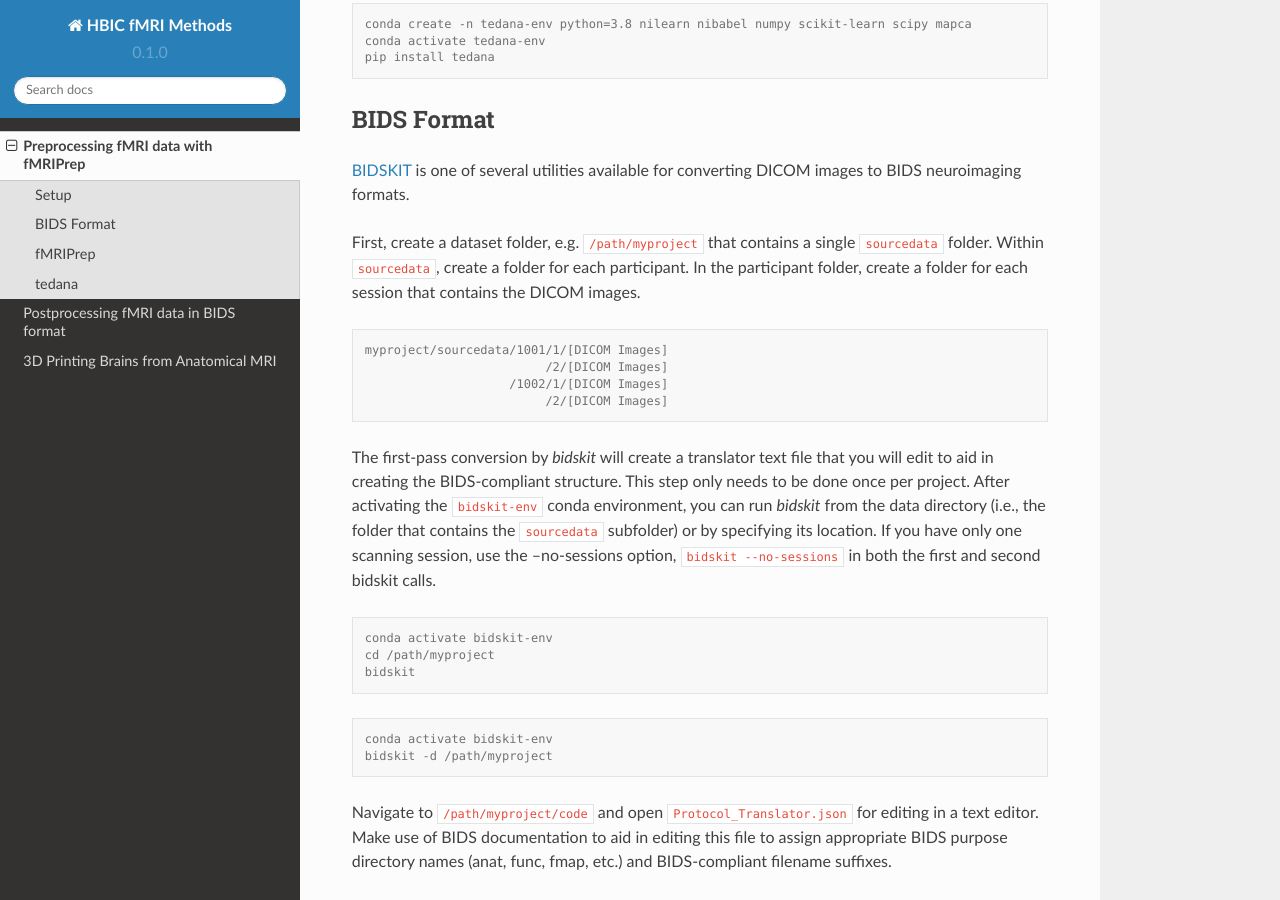
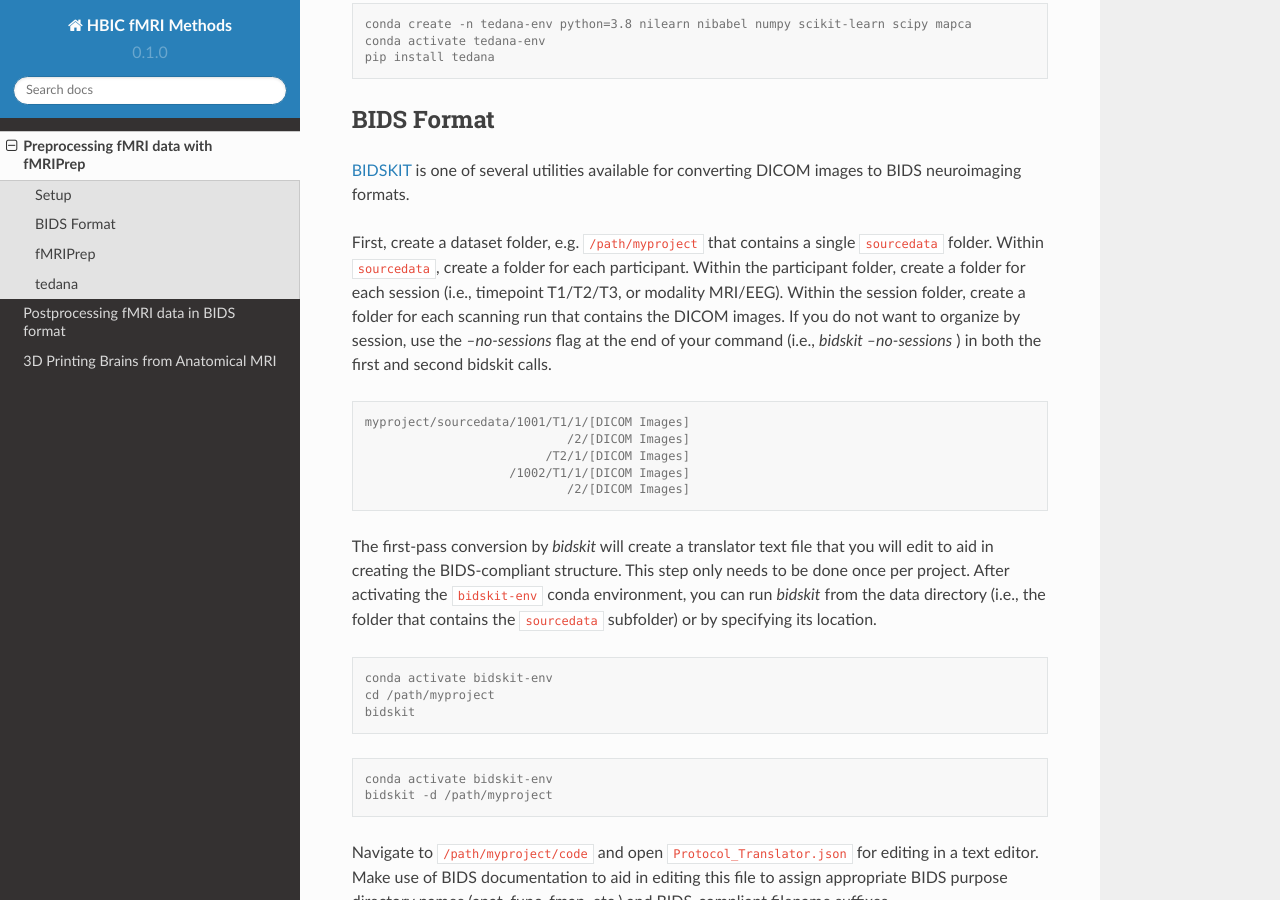
Before and after one commit to jbartolotti/fmri-methods, a Sphinx documentation site: the page built from docs/source/fmriprep.rst, in a window 1280 px wide and 900 px high, scrolled down 807 px. Built offline with Sphinx 7.4.7 and the Read the Docs theme 2.0.0, drawn with Linux system fonts in a browser that asks for light colours.

Commit message:
Update fmriprep.rst session level

```diff
--- a/docs/source/fmriprep.rst
+++ b/docs/source/fmriprep.rst
@@ -46,16 +46,18 @@ BIDS Format
 
 `BIDSKIT <https://github.com/jmtyszka/bidskit/tree/master>`_ is one of several utilities available for converting DICOM images to BIDS neuroimaging formats.
 
-First, create a dataset folder, e.g. ``/path/myproject`` that contains a single ``sourcedata`` folder. Within ``sourcedata``, create a folder for each participant. In the participant folder, create a folder for each session that contains the DICOM images.
+First, create a dataset folder, e.g. ``/path/myproject`` that contains a single ``sourcedata`` folder. Within ``sourcedata``, create a folder for each participant. Within the participant folder, create a folder for each session (i.e., timepoint T1/T2/T3, or modality MRI/EEG). Within the session folder, create a folder for each scanning run that contains the DICOM images. If you do not want to organize by session, use the `--no-sessions` flag at the end of your command (i.e., `bidskit --no-sessions` ) in both the first and second bidskit calls.
+
 
 .. code-block:: console
 
-  myproject/sourcedata/1001/1/[DICOM Images]
-                           /2/[DICOM Images]
-                      /1002/1/[DICOM Images]
-                           /2/[DICOM Images]
+  myproject/sourcedata/1001/T1/1/[DICOM Images]
+                              /2/[DICOM Images]
+                           /T2/1/[DICOM Images]
+                      /1002/T1/1/[DICOM Images]
+                              /2/[DICOM Images]
 
-The first-pass conversion by *bidskit* will create a translator text file that you will edit to aid in creating the BIDS-compliant structure. This step only needs to be done once per project. After activating the ``bidskit-env`` conda environment, you can run *bidskit* from the data directory (i.e., the folder that contains the ``sourcedata`` subfolder) or by specifying its location. If you have only one scanning session, use the --no-sessions option, ``bidskit --no-sessions`` in both the first and second bidskit calls.
+The first-pass conversion by *bidskit* will create a translator text file that you will edit to aid in creating the BIDS-compliant structure. This step only needs to be done once per project. After activating the ``bidskit-env`` conda environment, you can run *bidskit* from the data directory (i.e., the folder that contains the ``sourcedata`` subfolder) or by specifying its location.
 
 .. code-block:: console
 
```
